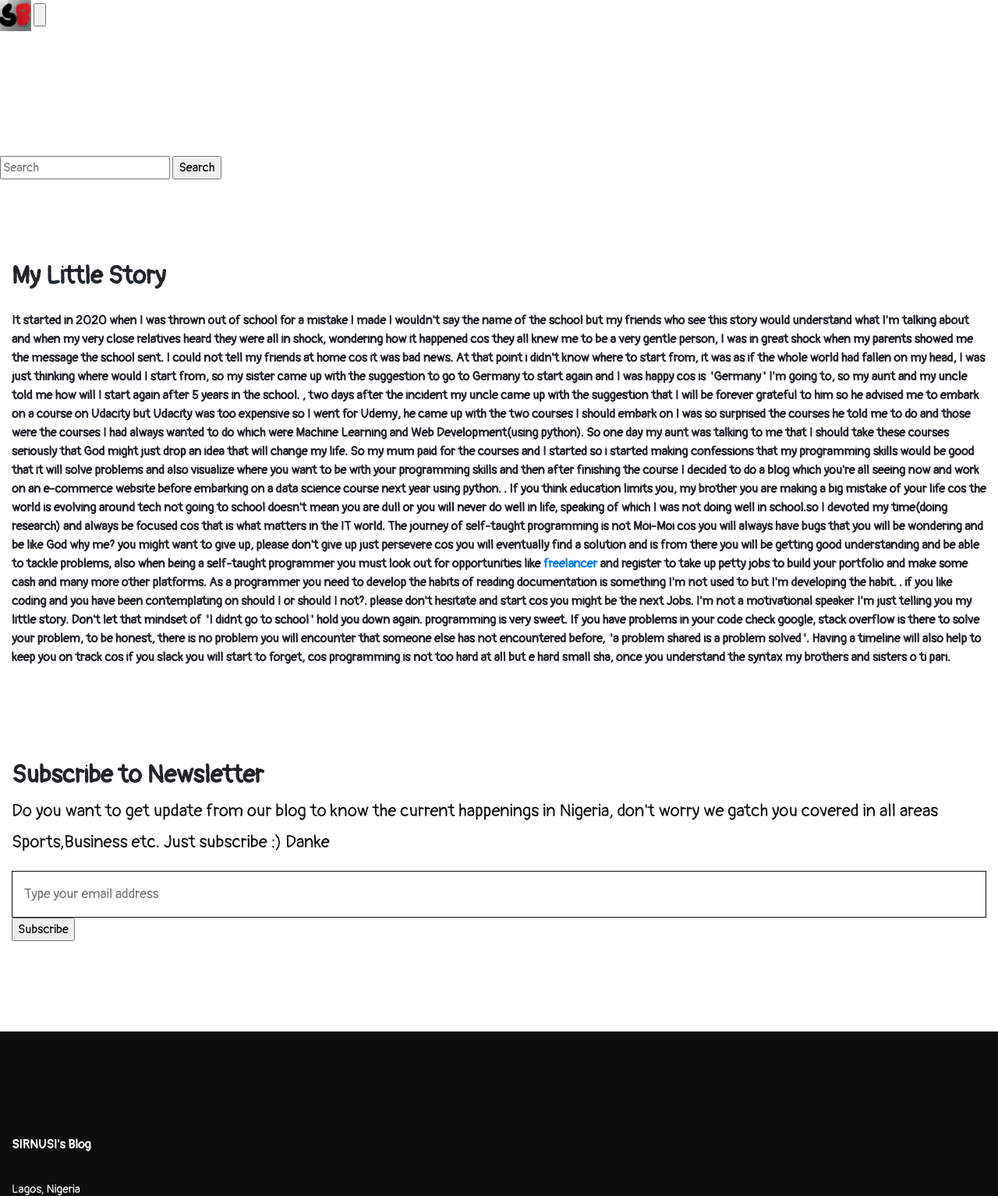
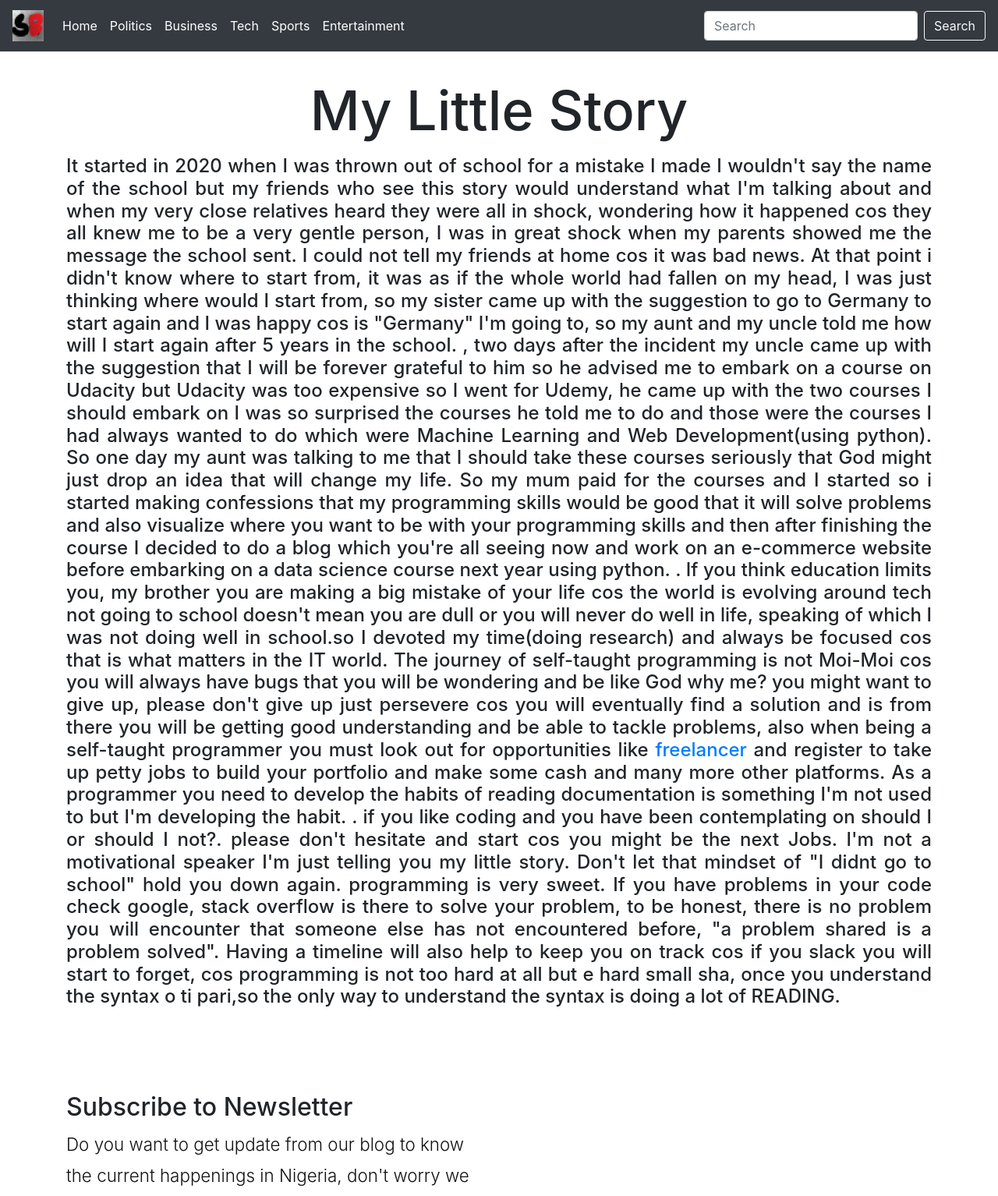
Before and after one commit to sirnusi/django-deployment-example, a Django app: page /blog_app/aboutme/ in a window 1280 px wide. Shown: the top 1534 px of the page at 78% size. Run offline with Django 3.2, Linux system fonts and the light colour scheme; some libraries are stand-ins or nearby versions.

Commit message:
initial commit

```diff
--- a/blogapp/templates/blog_application/aboutme.html
+++ b/blogapp/templates/blog_application/aboutme.html
@@ -1,8 +1,8 @@
 <!DOCTYPE html>
 {% extends 'blog_application/base.html' %}
 {% block body_block %}
-    <h1 style="margin-top: 100px;" >My Little Story </h1>
-    <h4 style="margin-top: 15px;">It started in 2020 when I was thrown out of school for a mistake I made I wouldn't say the name of the school
+    <h1 style="margin-top: 100px; font-size: 70px; text-align: center;" >My Little Story </h1>
+    <h4 style="margin-top: 15px; text-align: justify;">It started in 2020 when I was thrown out of school for a mistake I made I wouldn't say the name of the school
          but my friends who see this story would understand what I'm talking about and when my very close relatives heard they were all
          in shock, wondering how it happened cos they all knew me to be a very gentle person, I was in great shock when my parents showed me the message the school sent.
          I could not tell my friends at home cos it was bad news. At that point i didn't know where to start from, it was as if the whole world had fallen on my head,
@@ -25,6 +25,7 @@
          As a programmer you need to develop the habits of reading documentation is something I'm not used to but I'm developing the habit.
          . if you like coding and you have been contemplating on should I or should I not?. please don't hesitate and start cos you might be the next Jobs. I'm not a motivational speaker I'm just telling you my little story. Don't let that mindset of "I didnt go to school" hold you down again. programming is very sweet.
          If you have problems in your code check google, stack overflow is there to solve your problem, to be honest, there is no problem you will encounter that someone else has not encountered before, "a problem shared is a problem solved". Having a timeline will also help to keep you on track cos if you slack you will start to forget,
-         cos programming is not too hard at all but e hard small sha, once you understand the syntax my brothers and sisters o ti pari.
+         cos programming is not too hard at all but e hard small sha, once you understand the syntax o ti pari,so the only way to understand
+         the syntax is doing a lot of READING.
     </h4>
 {% endblock %}
--- a/blogapp/templates/blog_application/base.html
+++ b/blogapp/templates/blog_application/base.html
@@ -8,7 +8,7 @@
         <link href="https://fonts.googleapis.com/css2?family=Pangolin&display=swap" rel="stylesheet">
         <link rel="stylesheet" href="{% static 'css/blogstyle.css' %}">
         <!-- JS, Popper.js, and jQuery -->
-
+        <link rel="stylesheet" href="https://stackpath.bootstrapcdn.com/bootstrap/4.5.0/css/bootstrap.min.css" integrity="sha384-9aIt2nRpC12Uk9gS9baDl411NQApFmC26EwAOH8WgZl5MYYxFfc+NcPb1dKGj7Sk" crossorigin="anonymous">
         <script src="https://code.jquery.com/jquery-3.5.1.slim.min.js" integrity="sha384-DfXdz2htPH0lsSSs5nCTpuj/zy4C+OGpamoFVy38MVBnE+IbbVYUew+OrCXaRkfj" crossorigin="anonymous"></script>
         <script src="https://cdn.jsdelivr.net/npm/popper.js@1.16.0/dist/umd/popper.min.js" integrity="sha384-Q6E9RHvbIyZFJoft+2mJbHaEWldlvI9IOYy5n3zV9zzTtmI3UksdQRVvoxMfooAo" crossorigin="anonymous"></script>
 
```
